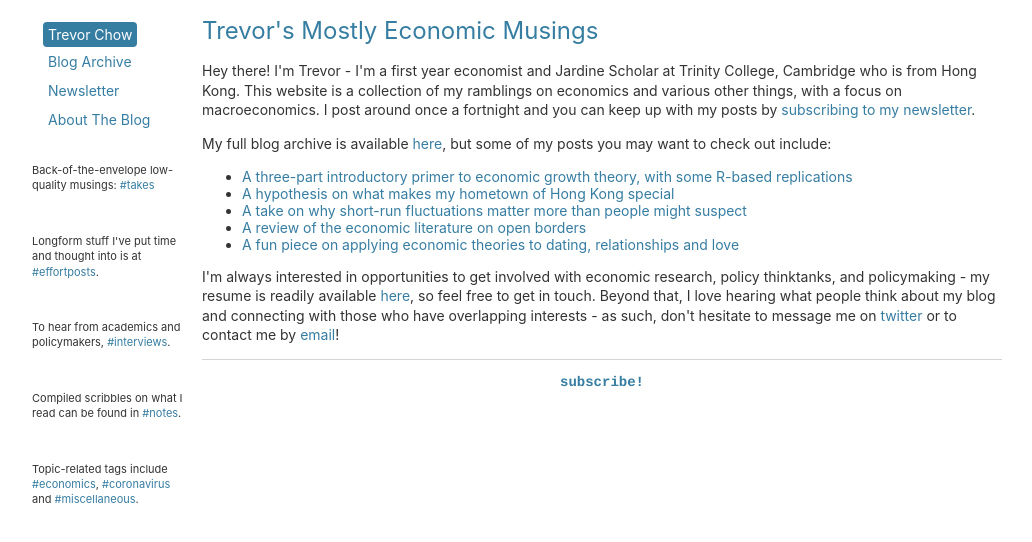
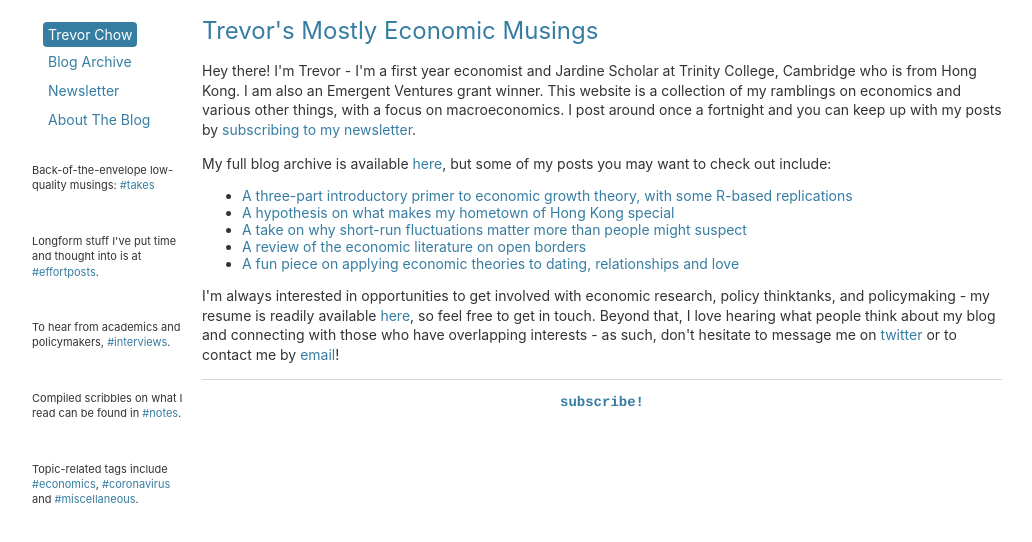
Before and after one commit to tmychow/tmychow.github.io, a Jekyll site: the page built from index.html, in a window 1280 px wide. Shown: the top 542 px of the page, without its empty margins (28-1060 px from the left). Built offline with Jekyll 4.4.1, drawn with Linux system fonts in a browser that asks for light colours.

Commit message:
Update index.html

```diff
--- a/index.html
+++ b/index.html
@@ -3,7 +3,7 @@
 title: Trevor's Mostly Economic Musings
 ---
 	<h1>{{ page.title }}</h1>
-	<p>Hey there! I'm Trevor - I'm a first year economist and Jardine Scholar at Trinity College, Cambridge who is from Hong Kong. This website is a collection of my ramblings on economics and various other things, with a focus on macroeconomics. I post around once a fortnight and you can keep up with my posts by <a href="https://buttondown.email/tmychow">subscribing to my newsletter</a>.</p>
+	<p>Hey there! I'm Trevor - I'm a first year economist and Jardine Scholar at Trinity College, Cambridge who is from Hong Kong. I am also an Emergent Ventures grant winner. This website is a collection of my ramblings on economics and various other things, with a focus on macroeconomics. I post around once a fortnight and you can keep up with my posts by <a href="https://buttondown.email/tmychow">subscribing to my newsletter</a>.</p>
 	<p> My full blog archive is available <a href="https://tmychow.com/blog/">here</a>, but some of my posts you may want to check out include:</p>
 	<ul>
 		<li> <a href="https://tmychow.com/blog/2020/07/02/growth-a-primer-in-three-parts">A three-part introductory primer to economic growth theory, with some R-based replications</a> </li>
```
